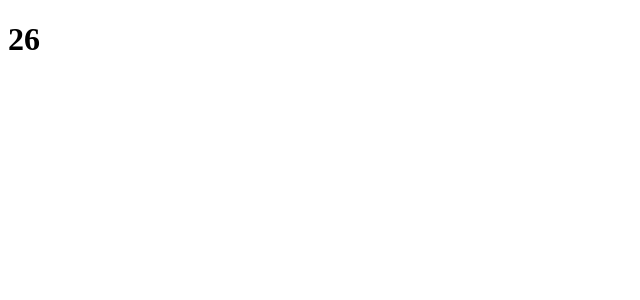
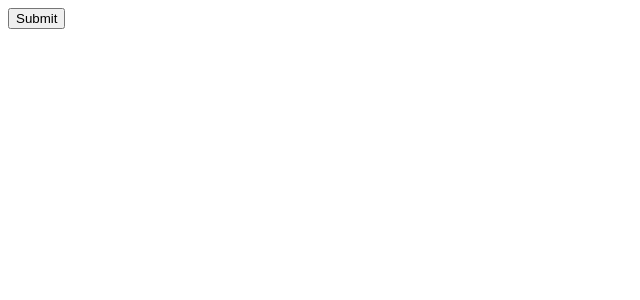
Before and after one commit to badshab454/Rabbil-React, a React (Vite) app: page / in a window 1280 px wide. Shown: the top 300 px of the page, without its empty margins (0-640 px from the left). Built offline with nearby package versions, Linux system fonts and the light colour scheme.

Commit message:
props method

```diff
--- a/src/App.jsx
+++ b/src/App.jsx
@@ -1,14 +1,12 @@
 import Hero from "./component/Hero";
 
 const App = () => {
-  const itemObj = {
-    name: "Badsha Hossain",
-    age: 26,
-    city: "Dhaka"
+  const BtnClick=()=>{
+    alert("Say Hello!");
   }
   return (
     <div>
-      <Hero item={itemObj}/>
+      <Hero childBtnClick={BtnClick} />
     </div>
   );
 };
--- a/src/component/Hero.jsx
+++ b/src/component/Hero.jsx
@@ -2,7 +2,7 @@
 const Hero = (props) => {
     return (
         <div>
-            <h1>{props.item['age']}</h1>
+            <button onClick={props.childBtnClick}>Submit</button>
         </div>
     );
 };
```
